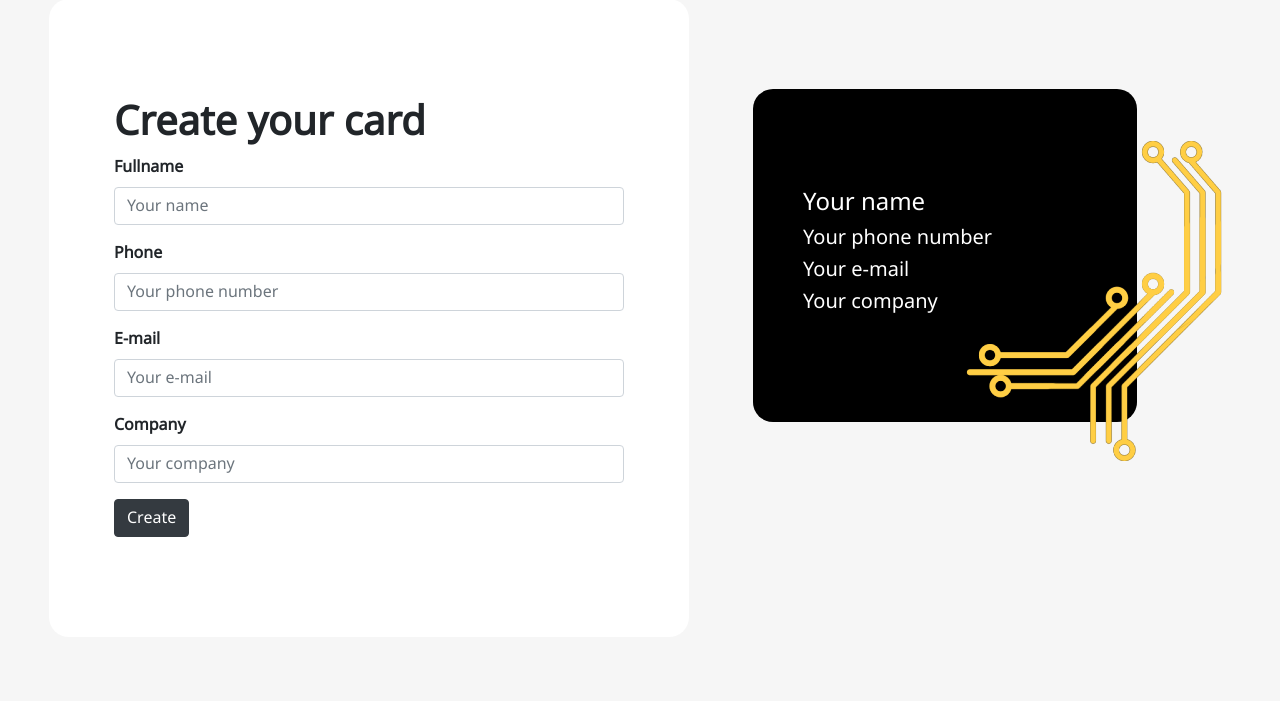
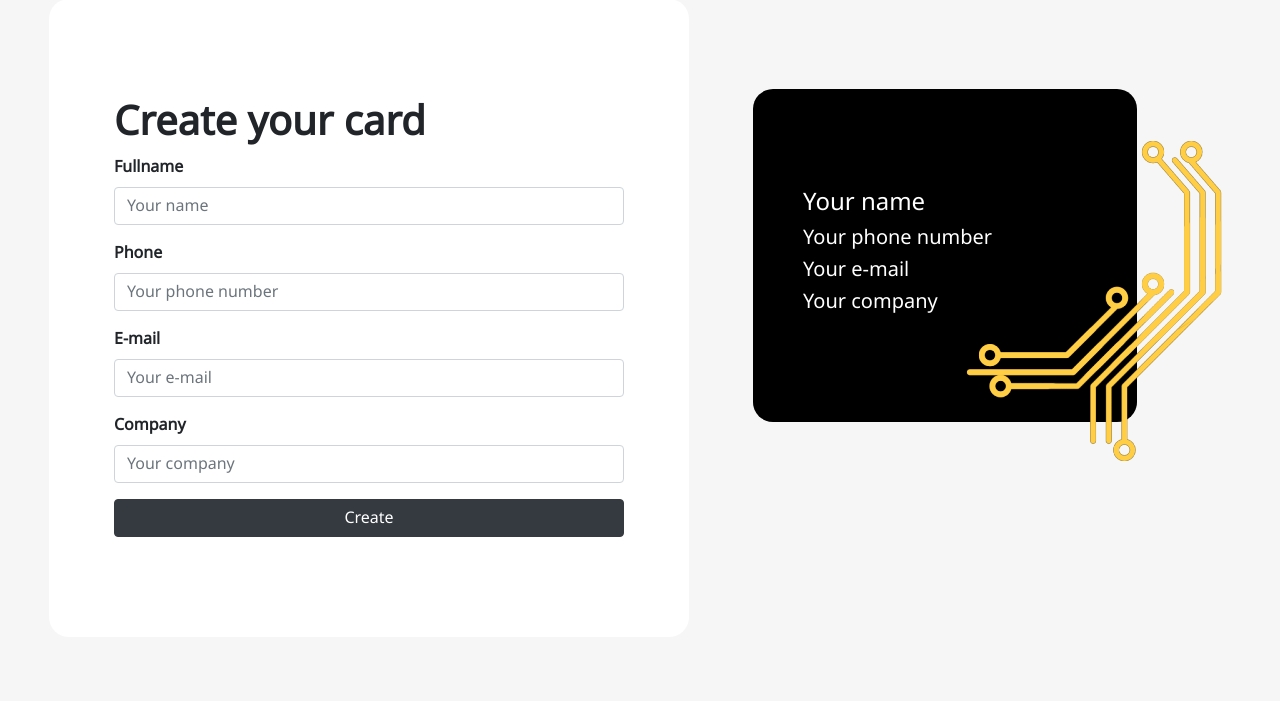
Before and after one commit to ZXzep/Web-Tech, a PHP site: page / in a window 1280 px wide. Shown: the part 103-804 px from the top of the page. Run offline with PHP 8.4, Linux system fonts and the light colour scheme.

Commit message:
moveifles

```diff
--- a/lab3/5/index.html
+++ b/lab3/5/index.html
@@ -37,11 +37,10 @@
                         <label><b>Company</b></label>
                         <input type="text" class="form-control" placeholder="Your company" name="company"/>
                     </p>
-                    <button type="button" onclick="createcard()" class="btn btn-dark">Create</button>
+                    <button type="button" onclick="createcard()" class="btn btn-dark btn-block">Create</button>
                 </form>
             </div>
         </div>
-
         <div class="right">
             <h4 id="insertfullname">Your name<b></b></h4>
             <h5 id="insertphone">Your phone number</h5>
--- a/lab3/5/style.css
+++ b/lab3/5/style.css
@@ -21,7 +21,6 @@ body {
     padding: 100px 50px 100px 50px;
     border-radius: 20px;
     color: white;
-    box-shadow: 5px red;
 }
 img{
     position: absolute;
```
